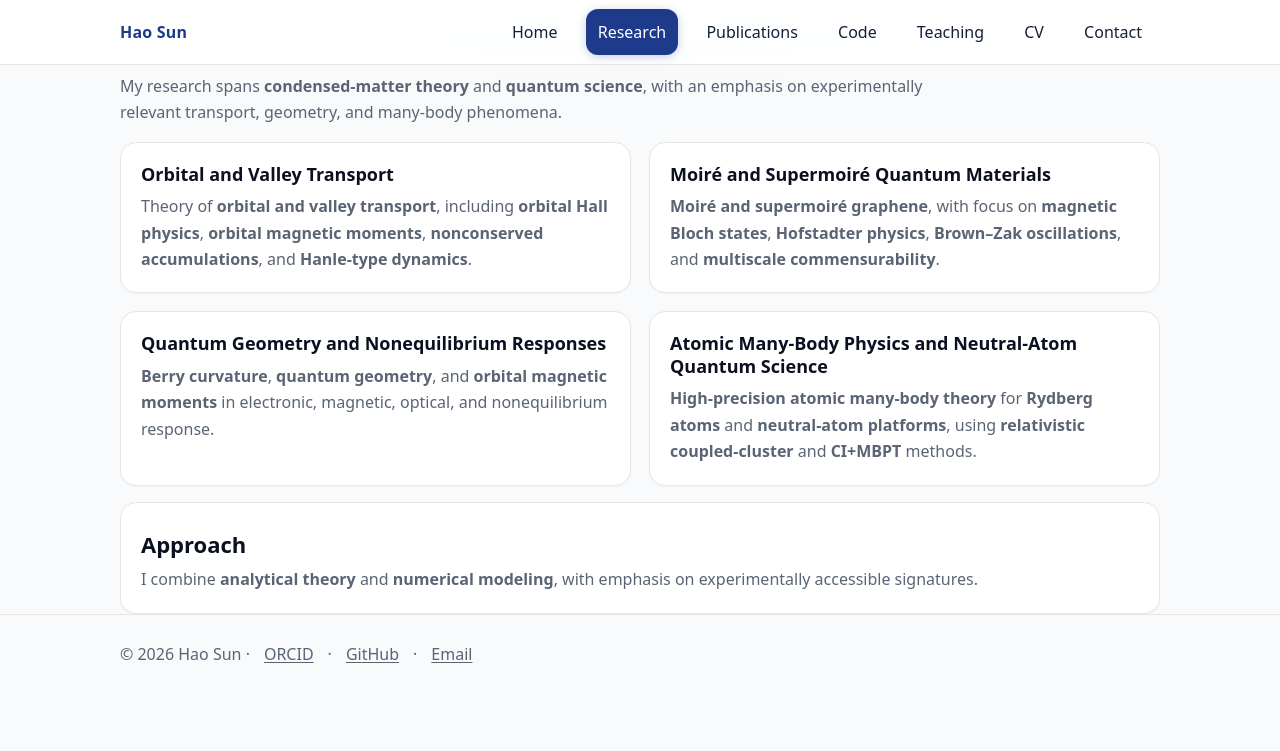
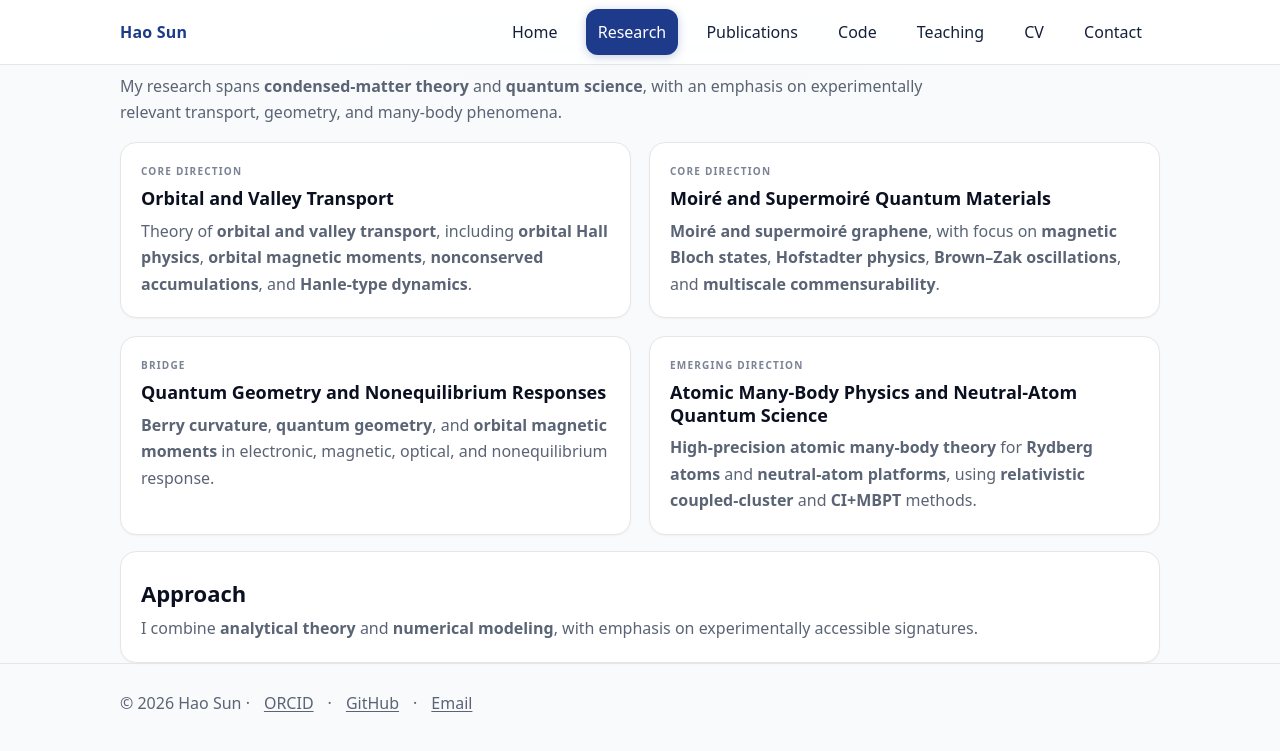
Before and after one commit to sunohao/sunohao.github.io, a Jekyll site: the page built from research/index.md, in a window 1280 px wide. Shown: the top 751 px of the page. Built offline with Jekyll 4.4.1, drawn with Linux system fonts in a browser that asks for light colours.

Commit message:
Label research directions by role

```diff
--- a/research/index.md
+++ b/research/index.md
@@ -10,6 +10,7 @@ My research spans <strong>condensed-matter theory</strong> and <strong>quantum s
 <div class="grid cols-2" style="margin-top:16px">
 
   <div class="card pad">
+    <div class="research-kicker">CORE DIRECTION</div>
     <h3>Orbital and Valley Transport</h3>
     <p class="muted">
       Theory of <strong>orbital and valley transport</strong>, including <strong>orbital Hall physics</strong>, <strong>orbital magnetic moments</strong>, <strong>nonconserved accumulations</strong>, and <strong>Hanle-type dynamics</strong>.
@@ -17,6 +18,7 @@ My research spans <strong>condensed-matter theory</strong> and <strong>quantum s
   </div>
 
   <div class="card pad">
+    <div class="research-kicker">CORE DIRECTION</div>
     <h3>Moiré and Supermoiré Quantum Materials</h3>
     <p class="muted">
       <strong>Moiré and supermoiré graphene</strong>, with focus on <strong>magnetic Bloch states</strong>, <strong>Hofstadter physics</strong>, <strong>Brown–Zak oscillations</strong>, and <strong>multiscale commensurability</strong>.
@@ -24,6 +26,7 @@ My research spans <strong>condensed-matter theory</strong> and <strong>quantum s
   </div>
 
   <div class="card pad">
+    <div class="research-kicker">BRIDGE</div>
     <h3>Quantum Geometry and Nonequilibrium Responses</h3>
     <p class="muted">
       <strong>Berry curvature</strong>, <strong>quantum geometry</strong>, and <strong>orbital magnetic moments</strong> in electronic, magnetic, optical, and nonequilibrium response.
@@ -31,6 +34,7 @@ My research spans <strong>condensed-matter theory</strong> and <strong>quantum s
   </div>
 
   <div class="card pad">
+    <div class="research-kicker">EMERGING DIRECTION</div>
     <h3>Atomic Many-Body Physics and Neutral-Atom Quantum Science</h3>
     <p class="muted">
       <strong>High-precision atomic many-body theory</strong> for <strong>Rydberg atoms</strong> and <strong>neutral-atom platforms</strong>, using <strong>relativistic coupled-cluster</strong> and <strong>CI+MBPT</strong> methods.
```
